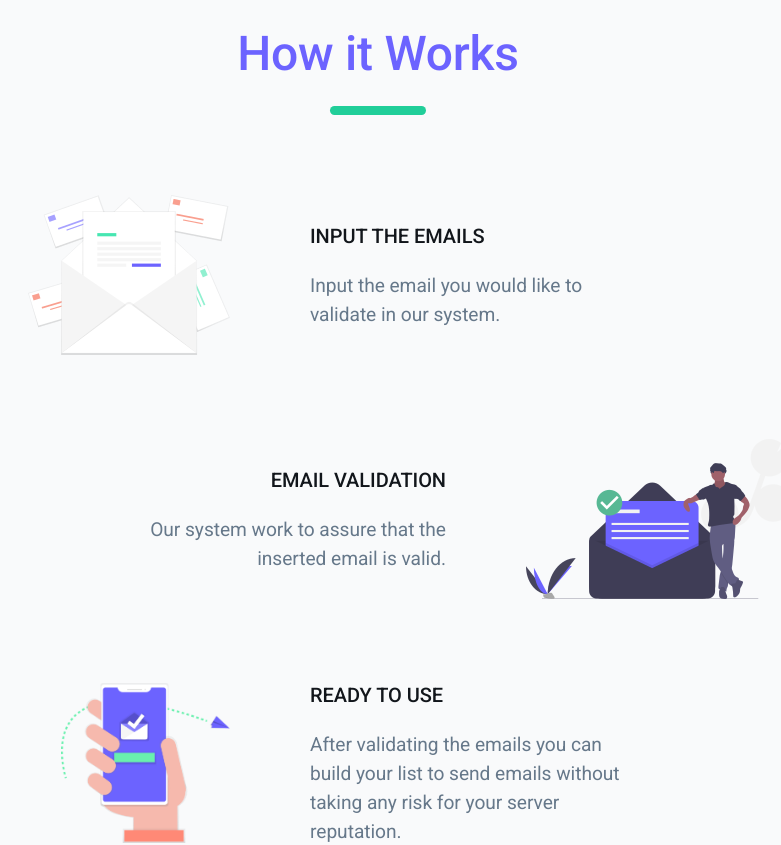
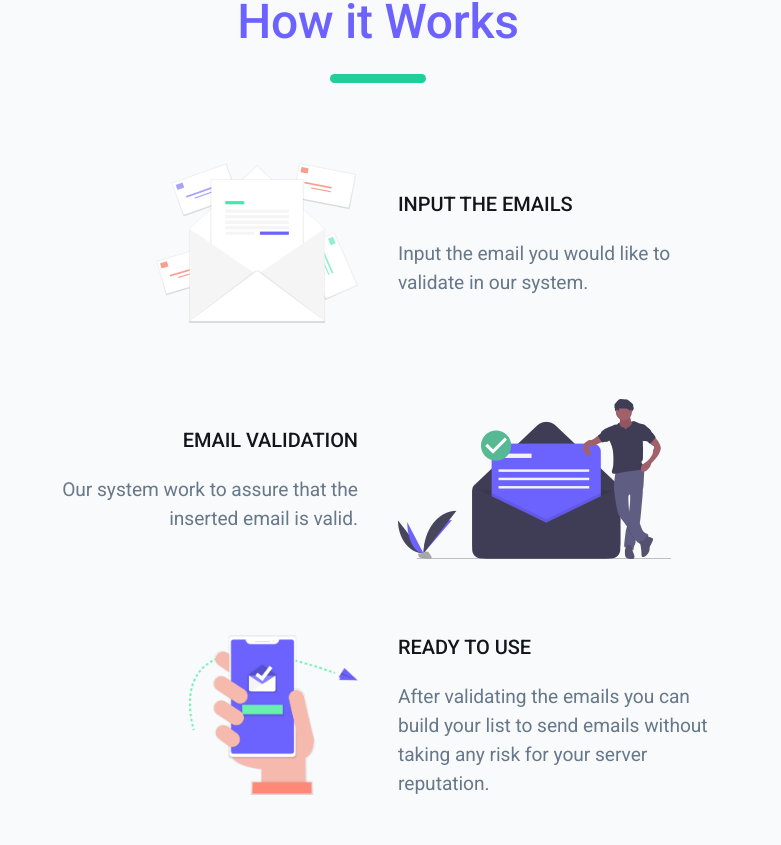
Before and after one commit to felops/checker, a React (Create React App) app: page / in a window 1280 px wide. Shown: the part 886-1731 px from the top of the page, without its empty margins (262-1043 px from the left). Built offline with nearby package versions, Linux system fonts and the light colour scheme; what validate.js would draw is missing.

Commit message:
otimizações gerais para telas pequenas na landing page e novo logo

```diff
--- a/src/layouts/LandingPage/components/Topbar/index.jsx
+++ b/src/layouts/LandingPage/components/Topbar/index.jsx
@@ -30,6 +30,7 @@ class Topbar extends Component {
 
     const rootClassName = classNames(classes.root, className);
     const isMobile = ['xs', 'sm'].includes(width);
+    const isXSmall = width === 'xs';
 
     return (
       <div className={rootClassName}>
@@ -98,6 +99,7 @@ class Topbar extends Component {
                 </LinkScroll>
               </Fragment>
             )}
+            {!isXSmall && (
               <Link
                 className={classes.signInButton}
                 to="/sign-in"
@@ -109,6 +111,7 @@ class Topbar extends Component {
                   SIGN IN
                 </Button>
               </Link>
+            )}
             <Link
               to="/sign-up"
             >
--- a/src/views/LandingPage/components/SectionFeatures/index.jsx
+++ b/src/views/LandingPage/components/SectionFeatures/index.jsx
@@ -28,7 +28,7 @@ class SectionFeatures extends Component {
         <Grid
           container
           justify="center"
-          spacing={10}
+          spacing={8}
         >
           <Grid
             item
--- a/src/views/LandingPage/components/SectionHero/styles.jsx
+++ b/src/views/LandingPage/components/SectionHero/styles.jsx
@@ -1,13 +1,13 @@
 export default theme => ({
   sectionHero: {
-    margin: '5rem 0rem -6rem'
+    margin: '3rem 0rem -6rem'
   },
   gridHero: {
     minHeight: '85vh'
   },
   image: {
-    maxWidth: '50vw',
-    maxHeight: '50vh'
+    maxWidth: '45vw',
+    maxHeight: '45vh'
   },
   centerImage: {
     textAlign: 'center'
--- a/src/views/LandingPage/components/SectionHow/index.jsx
+++ b/src/views/LandingPage/components/SectionHow/index.jsx
@@ -2,9 +2,10 @@ import React, { Component, Fragment } from 'react';
 
 // Externals
 import PropTypes from 'prop-types';
+import compose from 'recompose/compose';
 
 // Material helpers
-import { withStyles } from '@material-ui/core';
+import { withStyles, withWidth } from '@material-ui/core';
 
 // Material components
 import {
@@ -20,7 +21,8 @@ import styles from './styles';
 
 class SectionHow extends Component {
   render() {
-    const { classes } = this.props;
+    const { classes, width } = this.props;
+    const isMobile = ['xs', 'sm'].includes(width);
 
     return (
       <Fragment>
@@ -29,12 +31,12 @@ class SectionHow extends Component {
           alignItems="center"
           container
           justify="center"
-          spacing={10}
+          spacing={isMobile ? 3 : 5}
         >
           <Grid
-            className={classes.textAlignRight}
+            className={classes.marginBottom + ' ' + classes.textAlignRight}
             item
-            xs={5}
+            xs={6}
           >
             <img
               alt="mail"
@@ -43,8 +45,9 @@ class SectionHow extends Component {
             />
           </Grid>
           <Grid
+            className={classes.marginBottom}
             item
-            xs={7}
+            xs={6}
           >
             <Typography variant="h4">
               INPUT THE EMAILS
@@ -54,9 +57,9 @@ class SectionHow extends Component {
             </Typography>
           </Grid>
           <Grid
-            className={classes.textAlignRight}
+            className={classes.marginBottom + ' ' + classes.textAlignRight}
             item
-            xs={7}
+            xs={6}
           >
             <Typography variant="h4">
               EMAIL VALIDATION
@@ -68,8 +71,9 @@ class SectionHow extends Component {
             </Typography>
           </Grid>
           <Grid
+            className={classes.marginBottom}
             item
-            xs={5}
+            xs={6}
           >
             <img
               alt="mail"
@@ -78,9 +82,9 @@ class SectionHow extends Component {
             />
           </Grid>
           <Grid
-            className={classes.textAlignRight}
+            className={classes.marginBottom + ' ' + classes.textAlignRight}
             item
-            xs={5}
+            xs={6}
           >
             <img
               alt="mail"
@@ -89,8 +93,9 @@ class SectionHow extends Component {
             />
           </Grid>
           <Grid
+            className={classes.marginBottom}
             item
-            xs={7}
+            xs={6}
           >
             <Typography variant="h4">
               READY TO USE
@@ -106,7 +111,11 @@ class SectionHow extends Component {
 }
 
 SectionHow.propTypes = {
-  classes: PropTypes.object.isRequired
+  classes: PropTypes.object.isRequired,
+  width: PropTypes.string.isRequired
 };
 
-export default withStyles(styles)(SectionHow);
+export default compose(
+  withStyles(styles),
+  withWidth()
+)(SectionHow);
--- a/src/views/LandingPage/components/SectionHow/styles.jsx
+++ b/src/views/LandingPage/components/SectionHow/styles.jsx
@@ -7,6 +7,9 @@ export default theme => ({
   },
   floatRight: {
     float: 'right'
+  },
+  marginBottom: {
+    marginBottom: '2rem'
   },
   image: {
     maxHeight: '10rem',
--- a/src/views/LandingPage/components/SectionTeam/index.jsx
+++ b/src/views/LandingPage/components/SectionTeam/index.jsx
@@ -28,16 +28,10 @@ class SectionTeam extends Component {
       <Fragment>
         <Title text="Meet the Team" />
         <Grid
-          container
-          justify="center"
-        >
-          <div className={classes.separator} />
-        </Grid>
-        <Grid
           alignItems="center"
           container
           justify="center"
-          spacing={10}
+          spacing={8}
         >
           <Grid
             item
--- a/src/views/LandingPage/components/SectionTeam/styles.jsx
+++ b/src/views/LandingPage/components/SectionTeam/styles.jsx
@@ -6,7 +6,7 @@ export default theme => ({
     marginTop: '-6rem'
   },
   paperTeam: {
-    marginTop: '2rem',
+    marginTop: '3rem',
     padding: '2rem',
     textAlign: 'center',
     boxShadow: '0 10px 30px -10px rgba(0,64,32,.2)'
```
Also changed, not shown: public/images/landingpage/how/validate-email.png, public/images/logo.png. Lines whose indentation alone changed are shown as unchanged.
